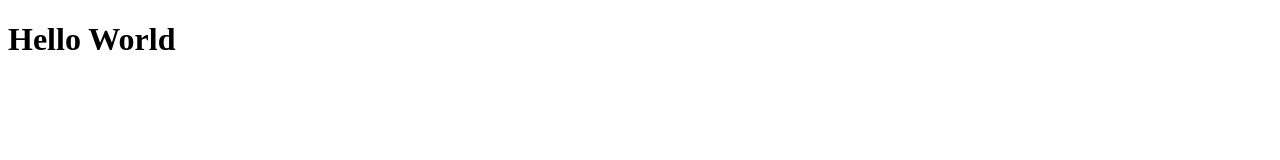
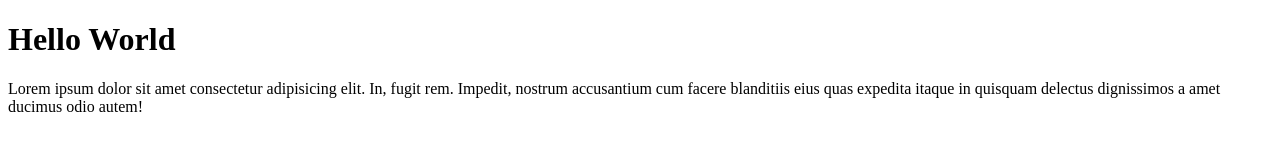
Before and after one commit to martayasa/github-repo-test1, a plain HTML site: page index.html in a window 1280 px wide. Drawn offline with Linux system fonts and the light colour scheme.

Commit message:
Menambahkan paragraf

```diff
--- a/index.html
+++ b/index.html
@@ -10,6 +10,8 @@
 <body>
 
   <h1>Hello World</h1>
+  <p>Lorem ipsum dolor sit amet consectetur adipisicing elit. In, fugit rem. Impedit, nostrum accusantium cum facere
+    blanditiis eius quas expedita itaque in quisquam delectus dignissimos a amet ducimus odio autem!</p>
 
 </body>
 
```
